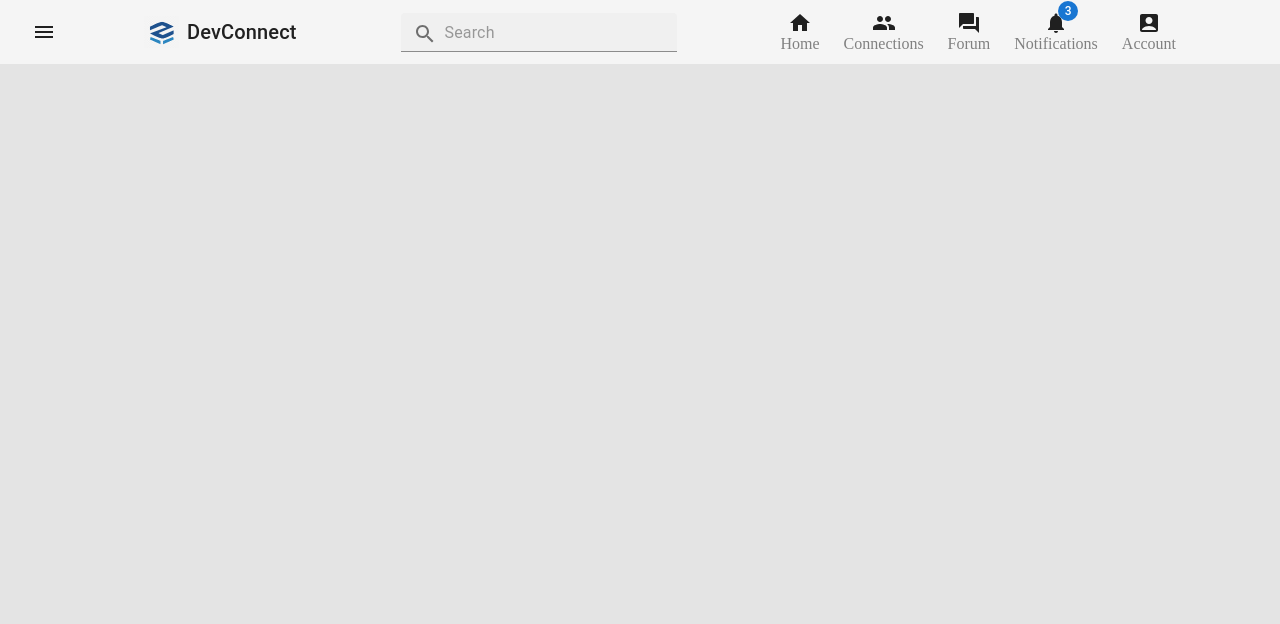
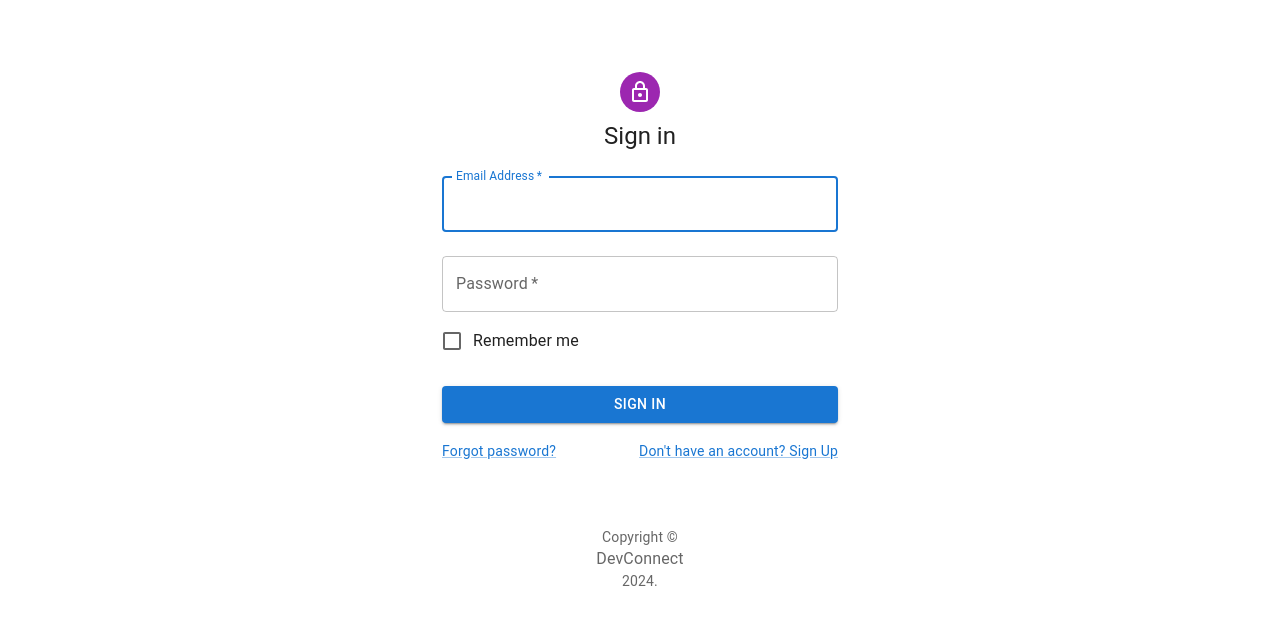
Before and after one commit to hemilika/social-media-app, a React (Vite) app in the folder client/: page /login in a window 1280 px wide. Shown: the top 624 px of the page. Built offline with nearby package versions, Linux system fonts and the light colour scheme.

Commit message:
added login page

```diff
--- a/client/src/App.jsx
+++ b/client/src/App.jsx
@@ -1,16 +1,23 @@
-import { BrowserRouter as Router, Route, Routes } from "react-router-dom";
+import {
+  BrowserRouter as Router,
+  Route,
+  Routes,
+  Navigate,
+} from "react-router-dom";
 import Navbar from "./components/navbar/Navbar";
 import HomePage from "./pages/HomePage";
 import ConnectionsPage from "./pages/ConnectionsPage";
 import "./pageStyle.css";
 import ForumsPage from "./pages/ForumsPage";
 import MyAccountPage from "./pages/MyAccountPage";
+import LoginPage from "./pages/LoginPage";
 
 const App = () => {
   return (
     <Router>
-      <Navbar />
       <Routes>
+        <Route path="/" element={<Navigate to="/login" />} />
+        <Route path="/login" element={<LoginPage />} />
         <Route path="/" element={<Navbar />}>
           <Route path="/home" element={<HomePage />} />
           <Route path="/connections" element={<ConnectionsPage />} />
--- a/client/src/components/connections/YourConnections.jsx
+++ b/client/src/components/connections/YourConnections.jsx
@@ -1,10 +1,17 @@
-import { Agriculture } from "@mui/icons-material";
-import { Avatar, Card, CardHeader, Grid, Typography } from "@mui/material";
+import { Agriculture, ArrowRightAlt } from "@mui/icons-material";
+import {
+  Avatar,
+  Button,
+  Card,
+  Stack,
+  CardHeader,
+  Typography,
+} from "@mui/material";
 import { yourConnections } from "../../dummy-data/dummyData";
 const YourConnections = () => {
   return (
-    <Grid container>
-      <Grid item>
+    <Stack>
+      <Stack>
         <Typography>Your Connections</Typography>
         {yourConnections.map((connection, index) => {
           return (
@@ -24,8 +31,11 @@ const YourConnections = () => {
             </Card>
           );
         })}
-      </Grid>
-    </Grid>
+      </Stack>
+      <Stack item>
+        <Button endIcon={<ArrowRightAlt />}>Show All Connections</Button>
+      </Stack>
+    </Stack>
   );
 };
 
--- a/client/src/components/navbar/DrawerList.jsx
+++ b/client/src/components/navbar/DrawerList.jsx
@@ -11,14 +11,20 @@ import devconnect from "/devconnectlogo.png";
 import { Button, Stack, Typography } from "@mui/material";
 import { Logout } from "@mui/icons-material";
 import { useNavigate } from "react-router-dom";
+
 const DrawerList = () => {
   const { navbarItems } = useContext(AppContext);
+
   const navigate = useNavigate();
+
   const handleNavigate = (path) => {
     navigate(`${path}`);
   };
+
   return (
     <Box sx={{ width: 270 }}>
+      <Stack spacing={5}>
+        <Stack>
           <Stack direction="row" spacing={2} alignItems="center" padding="15px">
             <img src={devconnect} width={50} height={45} />
             <Typography variant="h6">DevConnect</Typography>
@@ -36,11 +42,11 @@ const DrawerList = () => {
               </ListItem>
             ))}
           </List>
-      <Divider />
-
-      <Button endIcon={<Logout />} variant="outlined">
+        </Stack>
+        <Button endIcon={<Logout />} onClick={() => navigate("/login")}>
           Logout
         </Button>
+      </Stack>
     </Box>
   );
 };
--- a/client/src/components/navbar/Navbar.jsx
+++ b/client/src/components/navbar/Navbar.jsx
@@ -1,16 +1,19 @@
 import { Typography, AppBar, Toolbar, Stack, IconButton } from "@mui/material";
 import NavRightContent from "./NavRightContent";
 import SearchBar from "./SearchBar";
-import { Outlet } from "react-router-dom";
+import { Navigate, Outlet } from "react-router-dom";
 import devconnect from "/devconnectlogo.png";
 import { useState } from "react";
 import LeftDrawer from "./LeftDrawer";
 import { Menu } from "@mui/icons-material";
 import { useContext } from "react";
 import { AppContext } from "../../hooks/AppContext";
+import { useNavigate } from "react-router-dom";
 const Navbar = () => {
   const { navbarItems } = useContext(AppContext);
   const [open, setOpen] = useState(false);
+
+  const navigate = useNavigate();
 
   const handleDrawerOpen = () => {
     setOpen(true);
@@ -42,7 +45,12 @@ const Navbar = () => {
             width="100%"
             alignItems="center"
           >
-            <Stack direction="row" spacing={1}>
+            <Stack
+              direction="row"
+              spacing={1}
+              onClick={() => navigate("/home")}
+              sx={{ cursor: "pointer" }}
+            >
               <img src={devconnect} width={35} height={32} />
               <Typography variant="h6">DevConnect</Typography>
             </Stack>
--- a/client/src/pages/ConnectionsPage.jsx
+++ b/client/src/pages/ConnectionsPage.jsx
@@ -1,7 +1,14 @@
+import { Grid } from "@mui/material";
 import YourConnections from "../components/connections/YourConnections";
 
 const ConnectionsPage = () => {
-  return <YourConnections />;
+  return (
+    <Grid container>
+      <Grid item>
+        <YourConnections />;
+      </Grid>
+    </Grid>
+  );
 };
 
 export default ConnectionsPage;
--- /dev/null
+++ b/client/src/pages/LoginPage.jsx
@@ -0,0 +1,103 @@
+import * as React from "react";
+import Avatar from "@mui/material/Avatar";
+import Button from "@mui/material/Button";
+import CssBaseline from "@mui/material/CssBaseline";
+import TextField from "@mui/material/TextField";
+import FormControlLabel from "@mui/material/FormControlLabel";
+import Checkbox from "@mui/material/Checkbox";
+import Link from "@mui/material/Link";
+import Grid from "@mui/material/Grid";
+import Box from "@mui/material/Box";
+import LockOutlinedIcon from "@mui/icons-material/LockOutlined";
+import Typography from "@mui/material/Typography";
+import Container from "@mui/material/Container";
+import { useNavigate } from "react-router-dom";
+
+function Copyright(props) {
+  return (
+    <Typography
+      variant="body2"
+      color="text.secondary"
+      align="center"
+      {...props}
+    >
+      {"Copyright © "}
+      <Typography>DevConnect</Typography>
+      {new Date().getFullYear()}
+      {"."}
+    </Typography>
+  );
+}
+
+const LoginPage = () => {
+  const navigate = useNavigate();
+
+  return (
+    <>
+      <Container component="main" maxWidth="xs">
+        <CssBaseline />
+        <Box
+          sx={{
+            marginTop: 8,
+            display: "flex",
+            flexDirection: "column",
+            alignItems: "center",
+          }}
+        >
+          <Avatar sx={{ m: 1, bgcolor: "secondary.main" }}>
+            <LockOutlinedIcon />
+          </Avatar>
+          <Typography component="h1" variant="h5">
+            Sign in
+          </Typography>
+          <Box sx={{ mt: 1 }}>
+            <TextField
+              margin="normal"
+              required
+              fullWidth
+              id="email"
+              label="Email Address"
+              name="email"
+              autoComplete="email"
+              autoFocus
+            />
+            <TextField
+              margin="normal"
+              required
+              fullWidth
+              name="password"
+              label="Password"
+              type="password"
+              id="password"
+              autoComplete="current-password"
+            />
+            <FormControlLabel
+              control={<Checkbox value="remember" color="primary" />}
+              label="Remember me"
+            />
+            <Button
+              type="submit"
+              fullWidth
+              variant="contained"
+              sx={{ mt: 3, mb: 2 }}
+              onClick={() => navigate("/home")}
+            >
+              Sign In
+            </Button>
+            <Grid container>
+              <Grid item xs>
+                <Link variant="body2">Forgot password?</Link>
+              </Grid>
+              <Grid item>
+                <Link variant="body2">{"Don't have an account? Sign Up"}</Link>
+              </Grid>
+            </Grid>
+          </Box>
+        </Box>
+        <Copyright sx={{ mt: 8, mb: 4 }} />
+      </Container>
+    </>
+  );
+};
+
+export default LoginPage;
```
Lines whose indentation alone changed are shown as unchanged.
